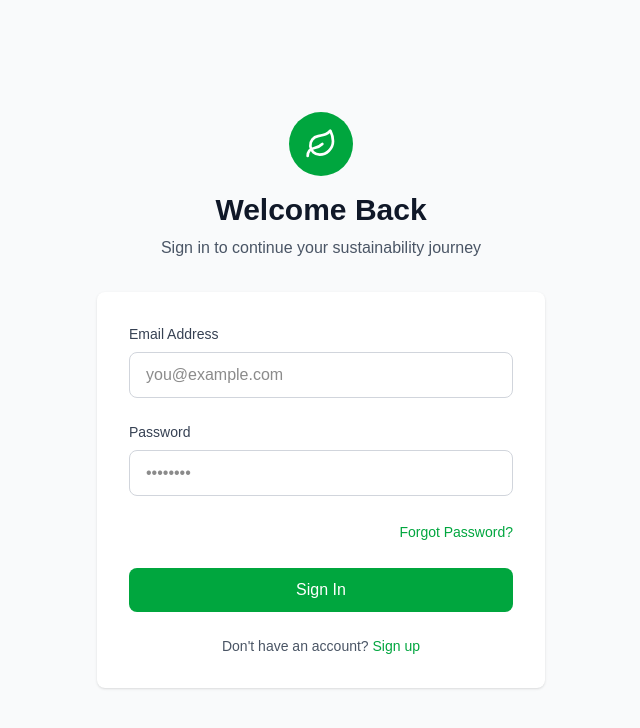
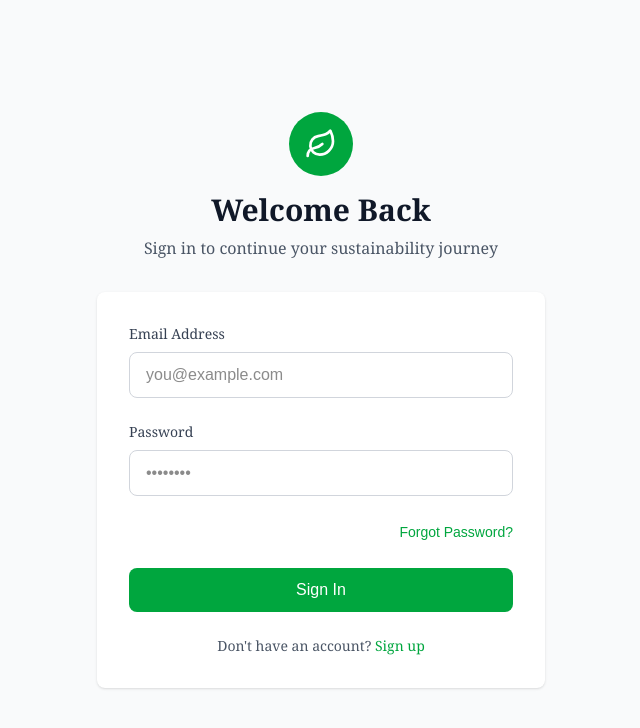
Before and after one commit to Jeremymarube/regen, a Next.js app in the folder client/: page /auth/login in a window 1280 px wide. Shown: the top 728 px of the page, without its empty margins (319-959 px from the left). Built offline with nearby package versions, Linux system fonts and the light colour scheme; no server answers; a web font is replaced by a local one.

Commit message:
added fontserif to the sign in text and subheading

```diff
--- a/client/src/app/auth/login/page.jsx
+++ b/client/src/app/auth/login/page.jsx
@@ -163,8 +163,8 @@ export default function Login() {
           <div className="inline-flex items-center justify-center w-16 h-16 bg-green-600 rounded-full mb-4">
             <Leaf className="w-8 h-8 text-white" />
           </div>
-          <h1 className="text-3xl font-bold text-gray-900">Welcome Back</h1>
-          <p className="text-gray-600 mt-2">Sign in to continue your sustainability journey</p>
+          <h1 className="text-3xl font-bold text-gray-900 font-serif">Welcome Back</h1>
+          <p className="text-gray-600 mt-2 font-serif">Sign in to continue your sustainability journey</p>
         </div>
         <div className="bg-white rounded-lg shadow-sm p-8">
           {error && (
@@ -174,7 +174,7 @@ export default function Login() {
           )}
           <form onSubmit={handleSubmit} className="space-y-6">
             <div>
-              <label className="block text-sm font-medium text-gray-700 mb-2">
+              <label className="block text-sm font-medium text-gray-700 mb-2 font-serif">
                 Email Address
               </label>
               <input
@@ -187,7 +187,7 @@ export default function Login() {
               />
             </div>
             <div>
-              <label className="block text-sm font-medium text-gray-700 mb-2">
+              <label className="block text-sm font-medium text-gray-700 mb-2 font-serif">
                 Password
               </label>
               <input
@@ -217,7 +217,7 @@ export default function Login() {
             </button>
           </form>
 
-          <div className="mt-6 text-center text-sm text-gray-600">
+          <div className="mt-6 text-center text-sm text-gray-600 font-serif">
             Don&apos;t have an account?{' '}
             <Link href="/auth/register" className="text-green-600 hover:text-green-700 font-medium">
               Sign up
```
